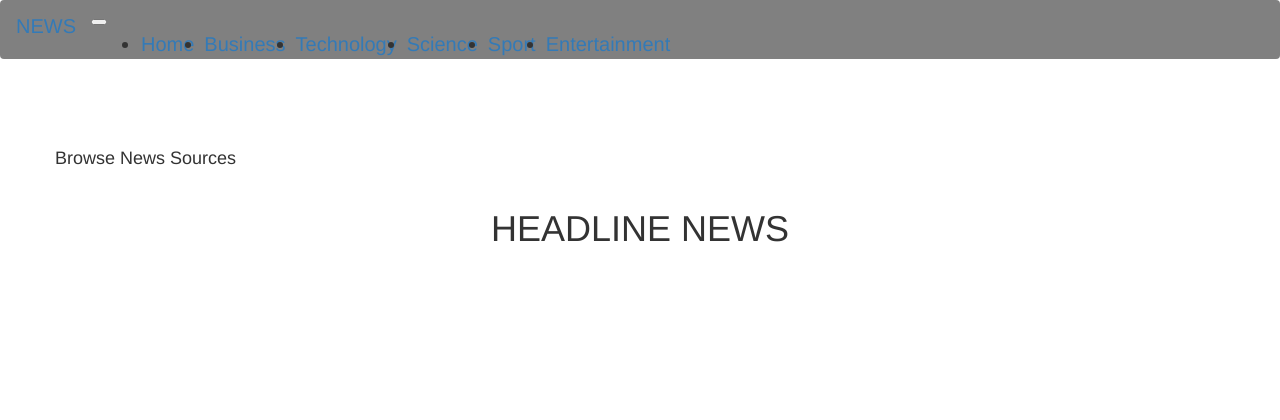
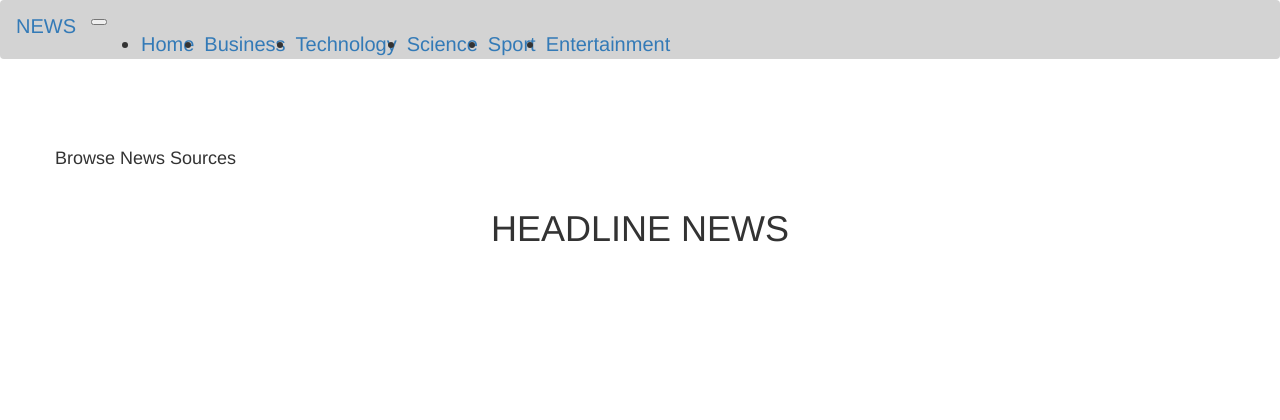
Before and after one commit to mosesbabu/newshighlights, a Flask app: template app/templates/index.html in a window 1280 px wide. Shown: the top 420 px of the page. Run offline with Flask 2, Linux system fonts and the light colour scheme; the template is opened without the code that fills it, so the values that code supplies are empty; some libraries are stand-ins or nearby versions.

Commit message:
update style.css

```diff
--- a/app/static/css/style.css
+++ b/app/static/css/style.css
@@ -12,15 +12,9 @@
 }
 
 nav {
-    background-color: gray;
+    background-color: #D3D3D3 !important;
     font-size: 20px;
-    font-color: white !important;
 }
-
-.btn {
-    background-color: #2673ef;
-}
-
 
 .nav-item{
     margin-left:10px;
```
